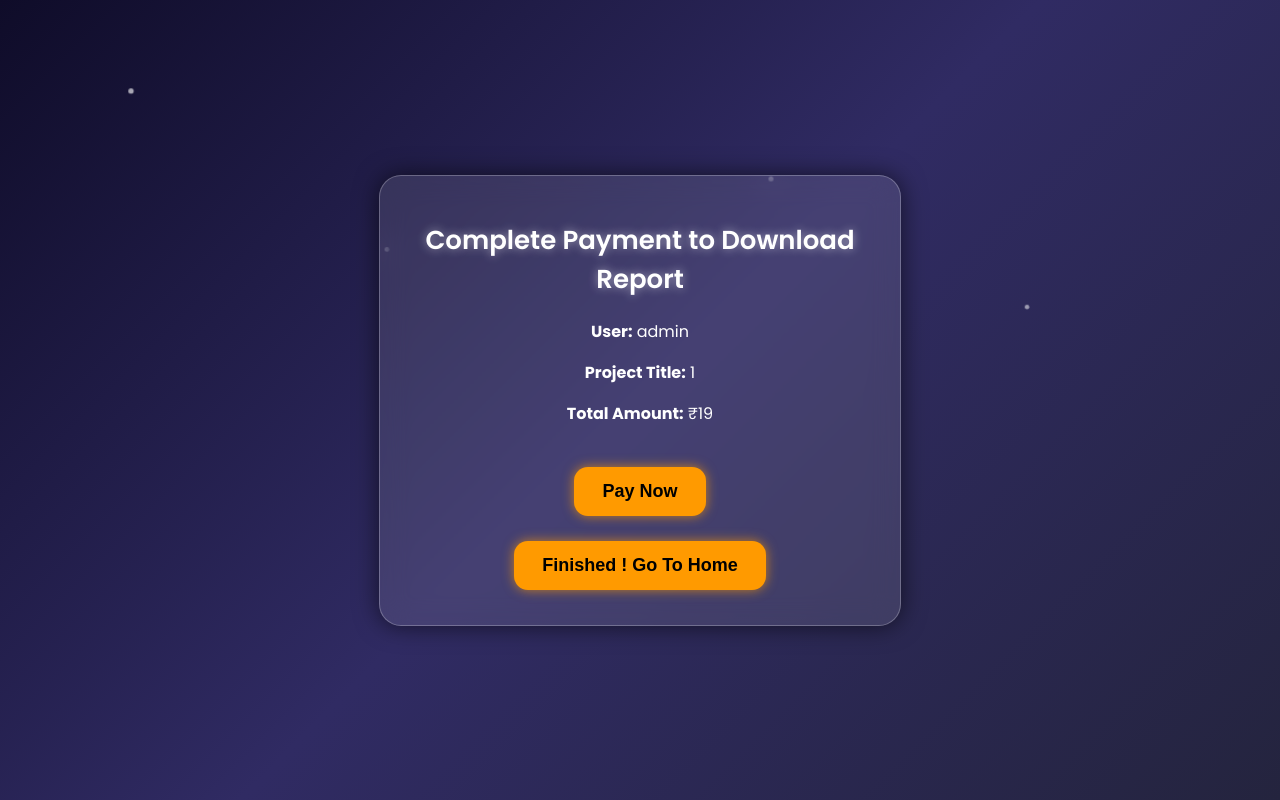
After one commit to nagasai-chowdary-gituser/simats_web_portal, a Flask app: page /payment in a window 1280 px wide. The commit adds this page. Run offline with Flask 3, Linux system fonts and the light colour scheme; a user stored in the database is signed in; some libraries are stand-ins or nearby versions.

Commit message:
payment gateway added successfully

```diff
--- a/app.py
+++ b/app.py
@@ -36,6 +36,15 @@ app.config["SQLALCHEMY_TRACK_MODIFICATIONS"] = False
 app.secret_key = "super_secret_key"
 
 db = SQLAlchemy(app)
+
+# ============================================================
+# ⭐⭐⭐ RAZORPAY PAYMENT CONFIG ⭐⭐⭐
+# ============================================================
+RAZORPAY_KEY_ID = "rzp_test_Rlssl9MYDdeGpC"       # <-- put your Key ID
+RAZORPAY_KEY_SECRET = "turKE03kkV1EAU6AQNG2UDEq"     # <-- put your Secret Key
+
+razorpay_client = razorpay.Client(auth=(RAZORPAY_KEY_ID, RAZORPAY_KEY_SECRET))
+
 
 # ============================================================
 # ⭐⭐⭐ CHATBOT ENGINE SETUP (GLOBAL) ⭐⭐⭐
@@ -456,15 +465,18 @@ def generate_capstone():
 
     title = data["title"].strip()
 
+    # 1. Generate AI content
     sections = generate_ai_content(title)
 
     base_dir = os.path.dirname(os.path.abspath(__file__))
     output_dir = os.path.join(base_dir, "ai_capstone", "output")
     os.makedirs(output_dir, exist_ok=True)
 
+    # 2. Create AI chapter DOCX
     ai_docx_path = os.path.join(output_dir, "ai_chapters.docx")
     create_ai_docx(sections, ai_docx_path)
 
+    # 3. Merge with front pages
     docx_dir = os.path.join(base_dir, "ai_capstone", "templates_docx")
     fixed_pages = [
         os.path.join(docx_dir, "fixed_front_pages.docx")
@@ -473,12 +485,16 @@ def generate_capstone():
     final_docx = os.path.join(output_dir, "final_capstone.docx")
     merge_docx(fixed_pages + [ai_docx_path], final_docx)
 
-    return send_file(
-        final_docx,
-        as_attachment=True,
-        mimetype="application/vnd.openxmlformats-officedocument.wordprocessingml.document",
-        download_name="Capstone_Report.docx"
-    )
+    # 4. Save for payment
+    session["capstone_file_path"] = final_docx
+    session["project_title"] = title
+
+    # 5. ALWAYS send to payment page
+    return jsonify({"redirect": "/payment"})
+
+
+
+
 
 
 # ============================================================
@@ -567,6 +583,105 @@ def ai_tools():
     return render_template("ai_tools.html", tools=tools)
 
 
+### Private Policy
+@app.route("/privacy-policy")
+@login_required
+def privacy_policy():
+    return render_template("policies/privacy_policy.html")
+
+@app.route("/refund-policy")
+@login_required
+def refund_policy():
+    return render_template("policies/refund_policy.html")
+
+@app.route("/terms")
+@login_required
+def terms_conditions():
+    return render_template("policies/terms_conditions.html")
+
+@app.route("/shipping-policy")
+@login_required
+def shipping_policy():
+    return render_template("policies/shipping_policy.html")
+
+@app.route("/contact")
+@login_required
+def contact_page():
+    return render_template("policies/contact.html")
+
+### payment
+# ============================================================
+# ⭐⭐⭐ PAYMENT PAGE ⭐⭐⭐
+# ============================================================
+@app.route("/payment")
+@login_required
+def payment_page():
+    amount_rupees = 19
+
+    return render_template(
+        "payment.html",
+        razorpay_key_id=RAZORPAY_KEY_ID,
+        amount_rupees=amount_rupees,
+        username=session.get("username", "Student"),
+        project_title=session.get("project_title", "Capstone Project")
+    )
+
+
+# ============================================================
+# ⭐⭐⭐ CREATE RAZORPAY ORDER ⭐⭐⭐
+# ============================================================
+@app.route("/create_order", methods=["POST"])
+@login_required
+def create_order():
+    amount_rupees = 19
+    amount_paise = amount_rupees * 100
+
+    try:
+        order = razorpay_client.order.create(dict(
+            amount=amount_paise,
+            currency="INR",
+            payment_capture="1"
+        ))
+    except Exception as e:
+        print("❌ Razorpay Error:", e)
+        return jsonify({"error": "Failed to create order"}), 500
+
+    return jsonify(order)
+
+
+# ============================================================
+# ⭐⭐⭐ PAYMENT SUCCESS HANDLER ⭐⭐⭐
+# ============================================================
+@app.route("/payment_success", methods=["POST"])
+@login_required
+def payment_success():
+    data = request.form
+
+    razorpay_payment_id = data.get("razorpay_payment_id")
+    razorpay_order_id = data.get("razorpay_order_id")
+    razorpay_signature = data.get("razorpay_signature")
+
+    # Verify signature
+    try:
+        razorpay_client.utility.verify_payment_signature({
+            "razorpay_order_id": razorpay_order_id,
+            "razorpay_payment_id": razorpay_payment_id,
+            "razorpay_signature": razorpay_signature
+        })
+    except:
+        return "❌ Payment verification failed", 400
+
+    # Allow download of last generated file
+    file_path = session.get("capstone_file_path")
+    if not file_path or not os.path.exists(file_path):
+        return "❌ File missing. Generate again."
+
+    return send_file(
+        file_path,
+        as_attachment=True,
+        download_name="Capstone_Report.docx"
+    )
+
 
 # -----------------------------
 # MAIN
--- /dev/null
+++ b/templates/payment.html
@@ -0,0 +1,148 @@
+<!DOCTYPE html>
+<html lang="en">
+<head>
+    <meta charset="UTF-8" />
+    <title>Complete Payment | Capstone Maker</title>
+
+    <!-- Razorpay Checkout CDN -->
+    <script src="https://checkout.razorpay.com/v1/checkout.js"></script>
+
+    <style>
+        @import url('https://fonts.googleapis.com/css2?family=Poppins:wght@300;400;600;700&display=swap');
+
+        body {
+            margin: 0;
+            padding: 0;
+            font-family: "Poppins", sans-serif;
+            background: linear-gradient(135deg,#0f0c29,#302b63,#24243e);
+            height: 100vh;
+            color: white;
+            display: flex;
+            justify-content: center;
+            align-items: center;
+            overflow: hidden;
+        }
+
+        .stars {
+            position: fixed;
+            width: 100%;
+            height: 100%;
+            top: 0; left: 0;
+            pointer-events: none;
+        }
+        .stars span {
+            position: absolute;
+            width: 6px;
+            height: 6px;
+            background: rgba(255,255,255,0.7);
+            border-radius: 50%;
+            animation: floatUp 12s linear infinite;
+        }
+        @keyframes floatUp {
+            from { transform: translateY(110vh) scale(0.4); opacity: 0.4; }
+            to   { transform: translateY(-10vh) scale(1);   opacity: 1; }
+        }
+
+        .card {
+            background: rgba(255,255,255,0.10);
+            padding: 35px;
+            border-radius: 22px;
+            width: 450px;
+            text-align: center;
+            backdrop-filter: blur(14px);
+            border: 1px solid rgba(255,255,255,0.25);
+            box-shadow: 0 0 25px rgba(0,0,0,0.6);
+        }
+
+        h2 {
+            margin: 10px 0 20px;
+            font-size: 26px;
+            font-weight: 600;
+            text-shadow: 0 0 10px rgba(255,255,255,0.5);
+        }
+
+        .pay-btn {
+            margin-top: 25px;
+            padding: 14px 28px;
+            background: #ff9a00;
+            border: none;
+            border-radius: 14px;
+            font-size: 18px;
+            font-weight: 700;
+            color: black;
+            cursor: pointer;
+            transition: 0.3s;
+            box-shadow: 0 0 12px rgba(255,154,0,0.7);
+        }
+
+        .pay-btn:hover {
+            transform: scale(1.07);
+            box-shadow: 0 0 18px rgba(255,154,0,1);
+        }
+    </style>
+</head>
+
+<body>
+
+    <div class="stars">
+        <span style="left:10%; animation-duration:8s;"></span>
+        <span style="left:30%; animation-duration:10s;"></span>
+        <span style="left:60%; animation-duration:9s;"></span>
+        <span style="left:80%; animation-duration:11s;"></span>
+    </div>
+
+    <div class="card">
+        <h2>Complete Payment to Download Report</h2>
+
+        <p><b>User:</b> {{ username }}</p>
+        <p><b>Project Title:</b> {{ project_title }}</p>
+        <p><b>Total Amount:</b> ₹{{ amount_rupees }}</p>
+
+        <button class="pay-btn" id="payBtn">Pay Now</button><br>
+        <button class="pay-btn" onclick="window.location.href='/home'">Finished ! Go To Home</button>
+    </div>
+
+    <form id="paymentForm" action="/payment_success" method="POST" style="display:none;">
+        <input type="hidden" name="razorpay_payment_id" id="razorpay_payment_id">
+        <input type="hidden" name="razorpay_order_id" id="razorpay_order_id">
+        <input type="hidden" name="razorpay_signature" id="razorpay_signature">
+    </form>
+
+    <script>
+        document.getElementById("payBtn").onclick = async function(e) {
+    e.preventDefault();
+
+    // 1) Create order from backend
+    const orderResp = await fetch("/create_order", {
+        method: "POST"
+    });
+    const order = await orderResp.json();
+
+    // 2) Load Razorpay widget
+    var options = {
+        "key": "{{ razorpay_key_id }}",
+        "amount": order.amount,
+        "currency": "INR",
+        "name": "Capstone Maker AI",
+        "description": "Payment for Capstone Report",
+        "order_id": order.id,
+
+        "handler": function (response) {
+            document.getElementById("razorpay_payment_id").value = response.razorpay_payment_id;
+            document.getElementById("razorpay_order_id").value = response.razorpay_order_id;
+            document.getElementById("razorpay_signature").value = response.razorpay_signature;
+
+            document.getElementById("paymentForm").submit();
+        },
+
+        "theme": { "color": "#ff9a00" }
+    };
+
+    var rzp1 = new Razorpay(options);
+    rzp1.open();
+};
+
+    </script>
+
+</body>
+</html>
```
Also changed, not shown: memory/user_memory.json (+18 -18 lines), templates/capstone_form.html (+25 -39 lines), templates/index.html (+83 -3 lines), templates/policies/contact.html (added, +15 -0 lines), templates/policies/privacy_policy.html (added, +18 -0 lines), templates/policies/refund_policy.html (added, +16 -0 lines), templates/policies/shipping_policy.html (added, +18 -0 lines), templates/policies/terms_conditions.html (added, +18 -0 lines), static/data/final_staff_numbers_fix.json, 8 other files.
